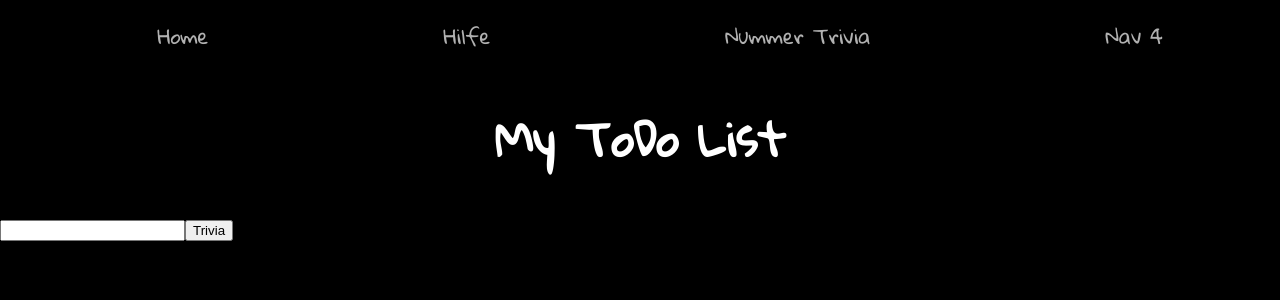
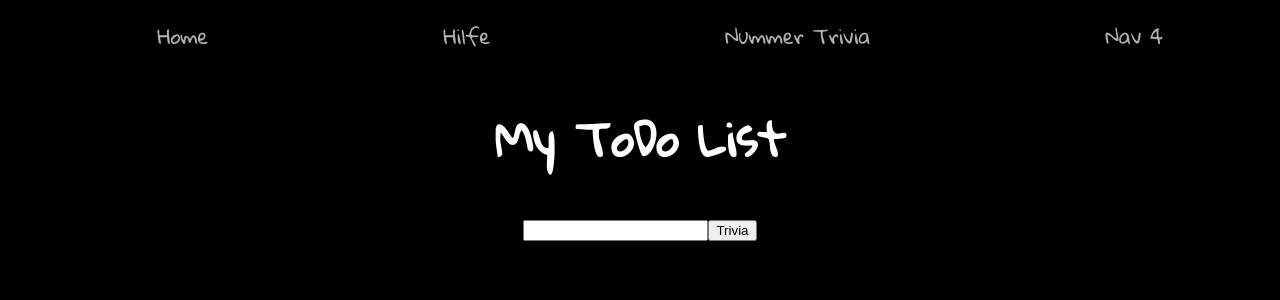
Before and after one commit to TunHuang/react_todo_list, a React (Create React App) app: page /trivia in a window 1280 px wide. Shown: the top 300 px of the page. Built offline with nearby package versions, Linux system fonts and the light colour scheme.

Commit message:
catch zu nummerTriviaHolen fetch hinzugefügt, bisschen Styling zu Trivia

```diff
--- /dev/null
+++ b/src/components/NumberTrivia.css
@@ -0,0 +1,3 @@
+.number-trivia {
+  text-align: center;
+}
--- a/src/components/NumberTrivia.js
+++ b/src/components/NumberTrivia.js
@@ -1,6 +1,7 @@
 import React from 'react';
 import { connect } from 'react-redux';
-import { nummerTriviaHolen } from '../thunks/thunks'
+import { nummerTriviaHolen } from '../thunks/thunks';
+import './NumberTrivia.css';
 
 class NumberTrivia extends React.Component {
   constructor(props) {
--- a/src/thunks/thunks.js
+++ b/src/thunks/thunks.js
@@ -14,11 +14,9 @@ export const aufgabenLaden = aufgaben => dispatch => dispatch(actionAufgabenLade
 
 export const nummerTriviaHolen = nummer => dispatch => {
   const apiUrl = "http://numbersapi.com/" + nummer;
-  console.log("URL ist:", apiUrl);
   window.fetch(apiUrl).then(response => {
     response.text().then(trivia => {
-      console.log("Trivia ist:", trivia);
       dispatch(actionNummerTriviaHolen(trivia))
-    });
-  })
+    })
+  }).catch(error => dispatch(actionNummerTriviaFehler(error.toString())));
 };
```
